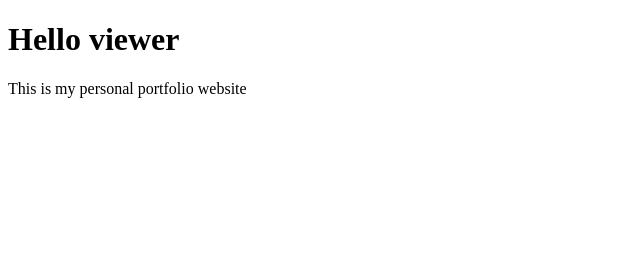
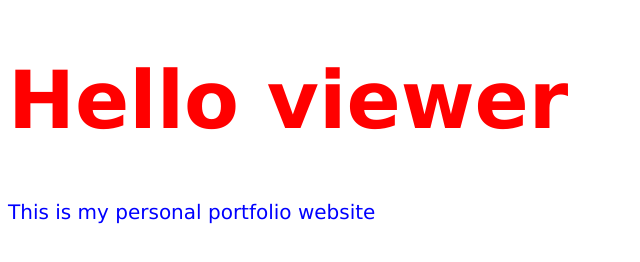
Before and after one commit to mathiasunneland/mathiasunneland.com, a plain HTML site: page index.html in a window 1280 px wide. Shown: the whole page, without its empty margins (0-640 px from the left). Drawn offline with Linux system fonts and the light colour scheme.

Commit message:
Add CSS stylesheet and link to index

```diff
--- a/index.html
+++ b/index.html
@@ -3,6 +3,7 @@
 <head>
     <meta charset="UTF-8">
     <title>Portfolio website</title>
+    <link rel="stylesheet" href="style.css" />
 </head>
 <body>
 
--- /dev/null
+++ b/style.css
@@ -0,0 +1,11 @@
+h1 {
+    color: red;
+    font-family: verdana;
+    font-size: 80px;
+}
+
+p {
+    color: blue;
+    font-family: verdana;
+    font-size: 20px;
+}
```
